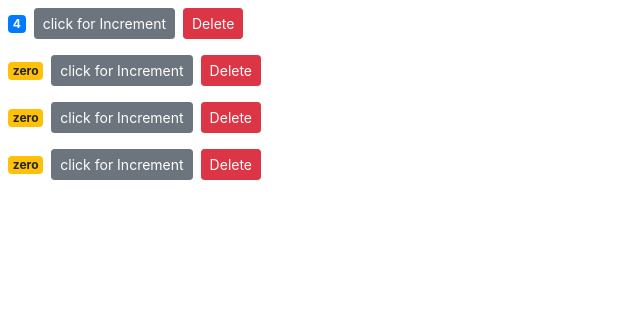
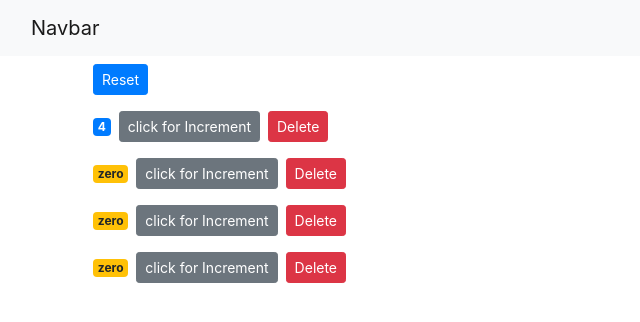
Before and after one commit to karamsetty09/bootstrapapp, a React (Create React App) app: page / in a window 1280 px wide. Shown: the top 322 px of the page, without its empty margins (0-640 px from the left). Built offline with nearby package versions, Linux system fonts and the light colour scheme.

Commit message:
Added Navbar.jsx and used App for display

```diff
--- a/src/App.js
+++ b/src/App.js
@@ -1,24 +1,18 @@
+import React, { Component } from 'react';
 import logo from './logo.svg';
+import NavBar from './components/navbar'
+import Counters from './components/counters';
 import './App.css';
 
 function App() {
   return (
-    <div className="App">
-      <header className="App-header">
-        <img src={logo} className="App-logo" alt="logo" />
-        <p>
-          Edit <code>src/App.js</code> and save to reload.
-        </p>
-        <a
-          className="App-link"
-          href="https://reactjs.org"
-          target="_blank"
-          rel="noopener noreferrer"
-        >
-          Learn React
-        </a>
-      </header>
-    </div>
+    <React.Fragment>
+
+    <NavBar />
+    <main className="container">
+      <Counters />
+    </main>
+    </React.Fragment>
   );
 }
 
--- a/src/components/counter.jsx
+++ b/src/components/counter.jsx
@@ -4,9 +4,6 @@
 // use cc to get this below class by extension simple React snippets
 
 class Counter extends Component {
-    state = {    // state is always local to the component
-        value: this.props.counter.value
-    };
 
     render() {
 
@@ -15,7 +12,7 @@
 
             <span className={this.getBadgeClasses()}>{this.formatCount()}</span>
             <button
-                onClick={this.handleIncrement}
+                onClick={() => this.props.onIncrement(this.props.counter)}
                 className="btn btn-secondary btn-sm"
             >click for Increment
 
@@ -29,10 +26,7 @@
         );
     }
 
-    // function module to handle incremet on screen
-    handleIncrement = () => {
-        this.setState({ value: this.state.value + 1 });
-    };
+
 
 
     getconRendering() {
@@ -43,13 +37,13 @@
     // function module to handle classnames of display.
     getBadgeClasses() {
         let classes = "badge m-2 badge-";
-        classes += this.state.value === 0 ? "warning" : "primary";
+        classes += this.props.counter.value === 0 ? "warning" : "primary";
         return classes;
     };
 
     // function module to display zero or any value
     formatCount(){
-        const {value} = this.state;
+        const {value} = this.props.counter;
         return value === 0 ? "zero" : value;
     };
 
--- a/src/components/counters.jsx
+++ b/src/components/counters.jsx
@@ -11,19 +11,43 @@
         ]
     };
 
+    // handling of counters as a controlled component when event is raised.
+    handleIncrement = counter => {
+      const counters = [...this.state.counters];
+      const index = counters.indexOf(counter);
+      counters[index] = {...counter};
+      counters[index].value++;
+      this.setState({counters});
+      console.log(this.state.counters[0]);
+    };
+
+
     // function module to handle deleting of counter
     handleDelete = counterId => {
       const counters = this.state.counters.filter(c => c.id !== counterId );
       this.setState({ counters});
     };
 
+    // function module to handle reset button
+    handleReset = () => {
+      const counters = this.state.counters.map(c =>{
+        c.value = 0;
+        return c;
+      });
+      this.setState({counters});
+    };
+
     render() {
         return (
           <div>
+            <button
+            onClick={this.handleReset} // calling the reset function
+            className="btn btn-primary btn-sm m-2">Reset</button>
             {this.state.counters.map(counter => ( //map the counters of id and value in state and bind them to counter for display
               <Counter
               key={counter.id}
-              onDelete={this.handleDelete}
+              onDelete={this.handleDelete}  // calling delete function
+              onIncrement={this.handleIncrement} // calling Increment function
               counter={counter} />
 
             ))}
--- /dev/null
+++ b/src/components/navbar.jsx
@@ -0,0 +1,18 @@
+import React, { Component } from 'react';
+
+class NavBar
+ extends Component {
+    state = {  }
+    render() {
+        return (
+        <nav className="navbar navbar-light bg-light">
+        <div className="container-fluid">
+          <a className="navbar-brand" href="#">Navbar</a>
+        </div>
+      </nav>
+      );
+    }
+}
+
+export default NavBar
+;
--- a/src/index.js
+++ b/src/index.js
@@ -5,11 +5,11 @@
 import reportWebVitals from './reportWebVitals';
 import 'bootstrap/dist/css/bootstrap.css';
 
-import Counters from './components/counters';
+
 
 ReactDOM.render(
   <React.StrictMode>
-    <Counters />
+    <App />
   </React.StrictMode>,
   document.getElementById('root')
 );
```
